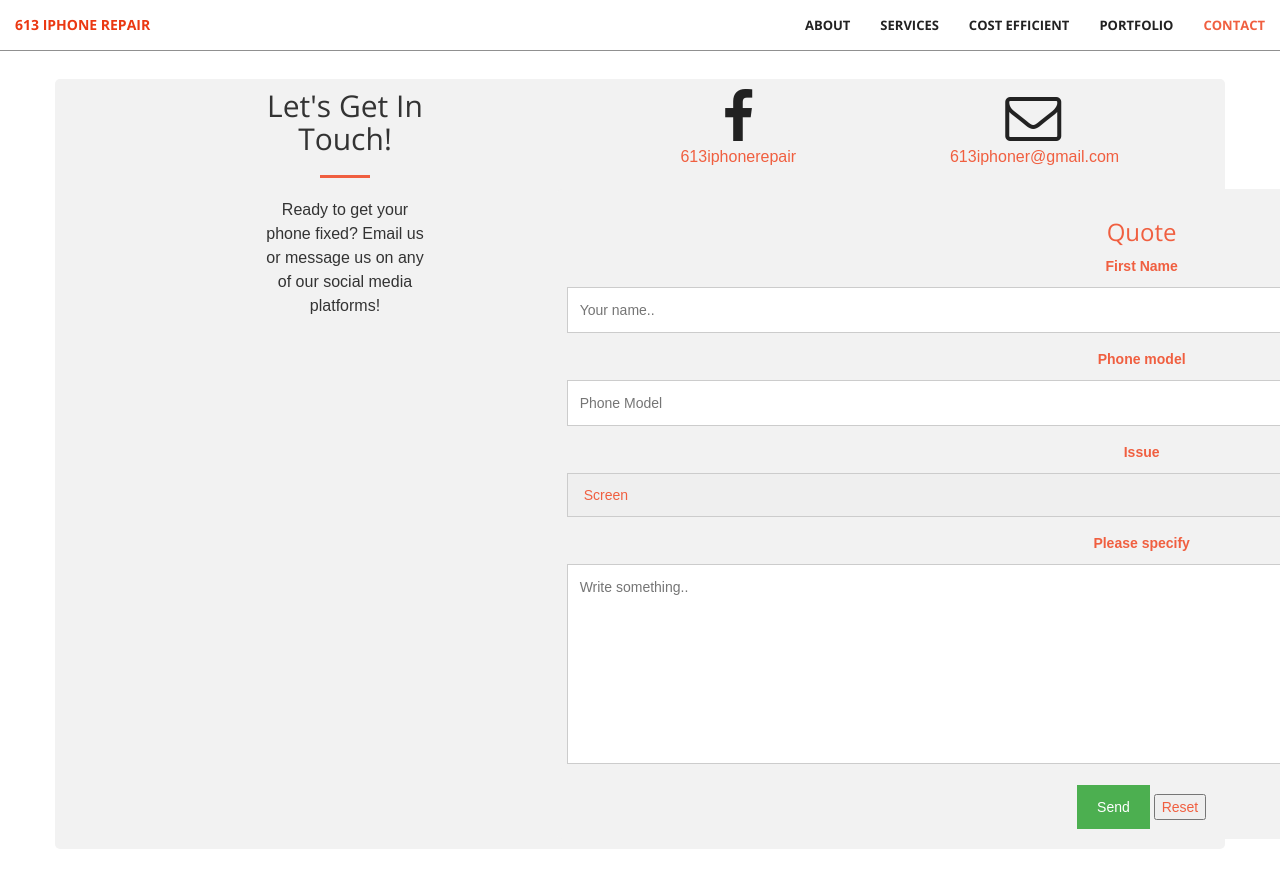
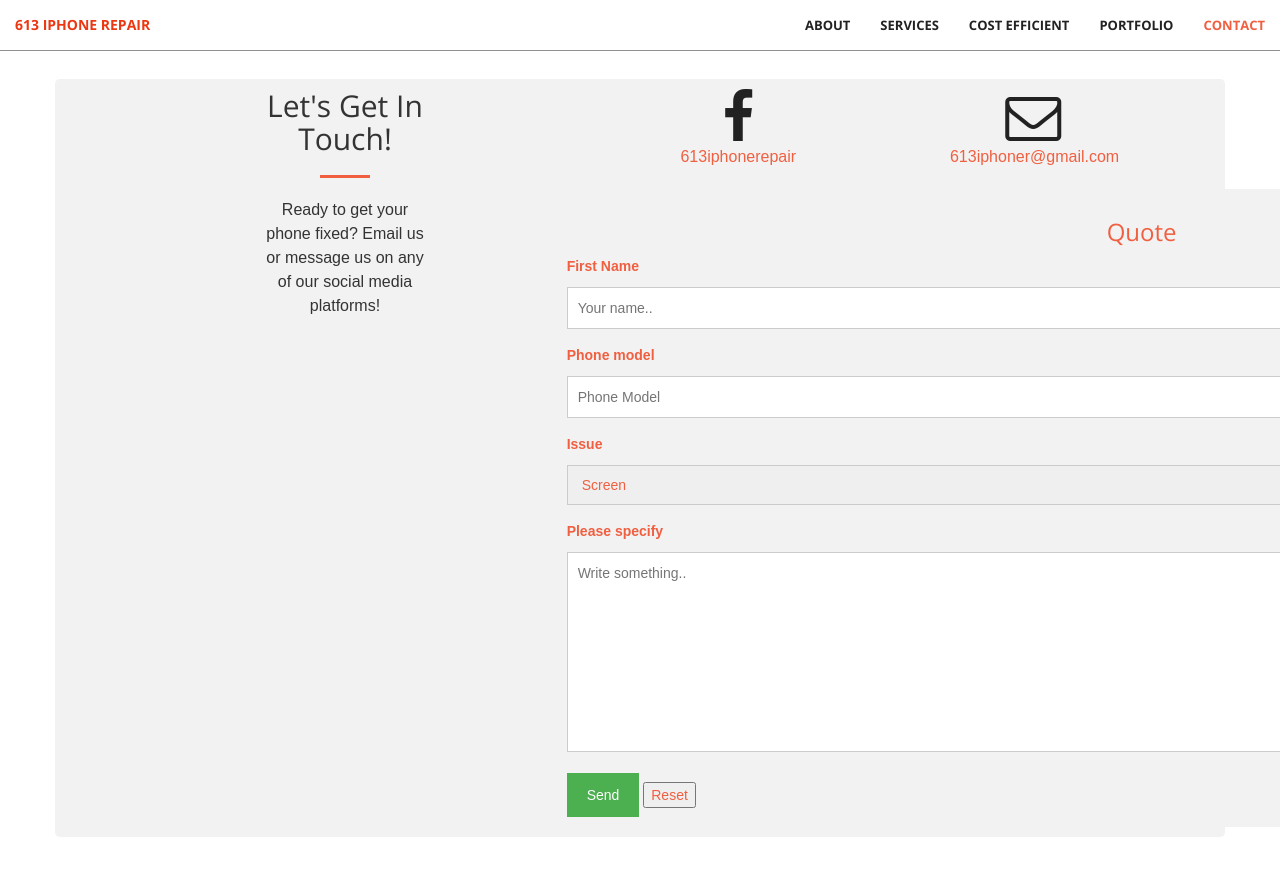
Before and after one commit to SuhaibElkomy/613iphonerepair, a Jekyll site: the page built from index.html, in a window 1280 px wide and 900 px high, scrolled down 3918 px. Shown: the top 888 px of the window. Built offline with Jekyll 4.4.1, drawn with Linux system fonts in a browser that asks for light colours.

Commit message:
Update Quote.html

```diff
--- a/_includes/Quote.html
+++ b/_includes/Quote.html
@@ -6,24 +6,32 @@
 <meta name="viewport" content="width=device-width, initial-scale=1">
 <style>
 body {
-    text-align: center;
   font-family: Arial, Helvetica, sans-serif;
 }
-
+div.form
+{
+    display: block;
+    text-align: center;
+}
+form
+{
+    display: inline-block;
+    margin-left: auto;
+    margin-right: auto;
+    text-align: left;
+}
 * {
   box-sizing: border-box;
 }
-
 /* Style inputs */
 input[type=text], select, textarea {
   width: 100%;
-  padding: 12px;
+  padding: 10px;
   border: 1px solid #ccc;
   margin-top: 6px;
   margin-bottom: 16px;
   resize: vertical;
 }
-
 input[type=submit] {
   background-color: #4CAF50;
   color: white;
@@ -31,18 +39,15 @@ input[type=submit] {
   border: none;
   cursor: pointer;
 }
-
 input[type=submit]:hover {
   background-color: #45a049;
 }
-
 /* Style the container/contact section */
 .container {
   border-radius: 5px;
   background-color: #f2f2f2;
   padding: 10px;
 }
-
 /* Create two columns that float next to eachother */
 .column {
   float: left;
@@ -50,7 +55,6 @@ input[type=submit]:hover {
   margin-top: 6px;
   padding: 20px;
 }
-
 /* Clear floats after the columns */
 .row:after {
   content: "";
@@ -58,15 +62,7 @@ input[type=submit]:hover {
   clear: both;
 }
 
-/* Responsive layout - when the screen is less than 600px wide, make the two columns stack on top of each other instead of next to each other */
-@media screen and (max-width: 600px) {
-  .column, input[type=submit] {
-    width: 100%;
-    margin-top: 0;
-  }
 }
-
-
 </style>
 </head>
 <body>
```
